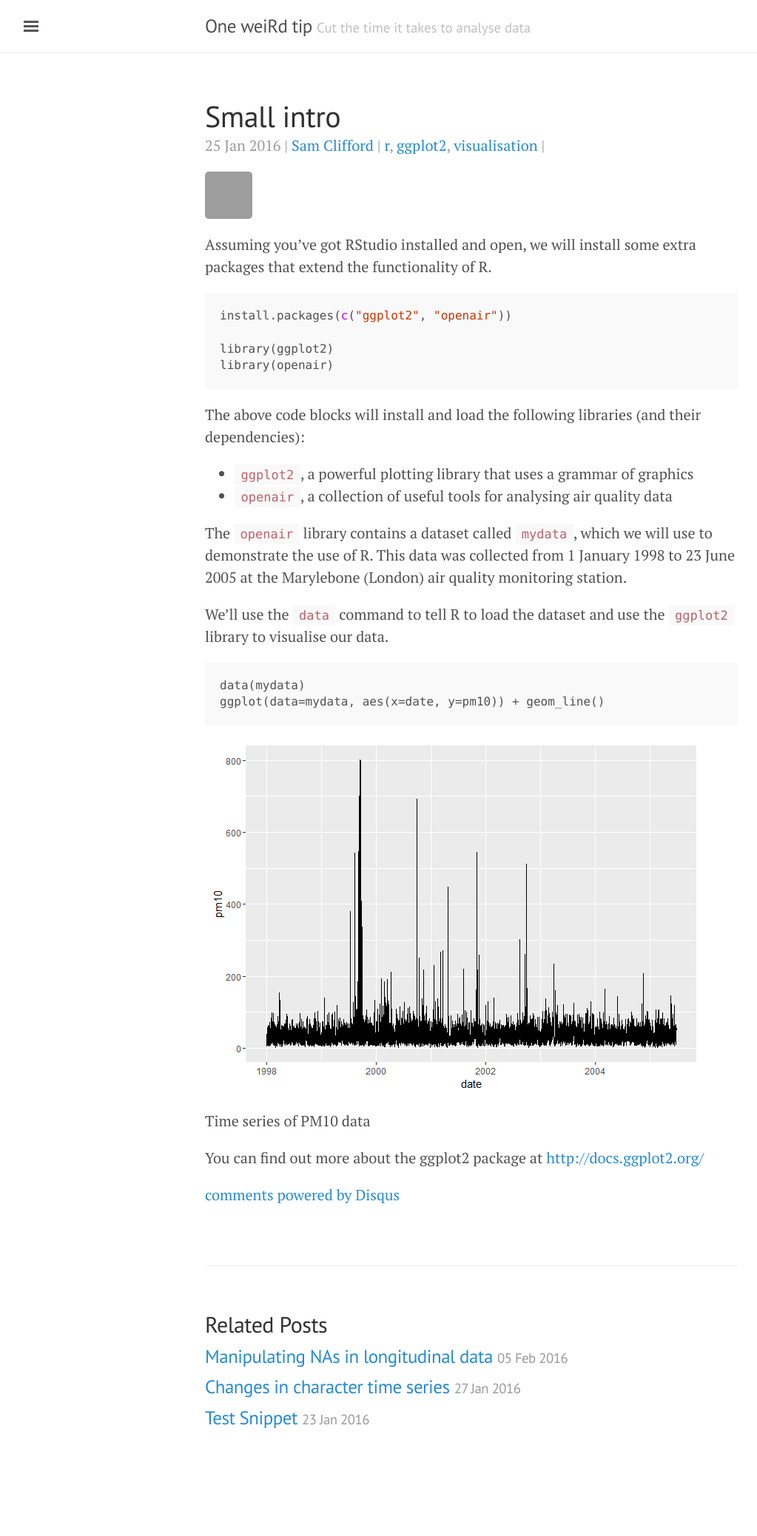
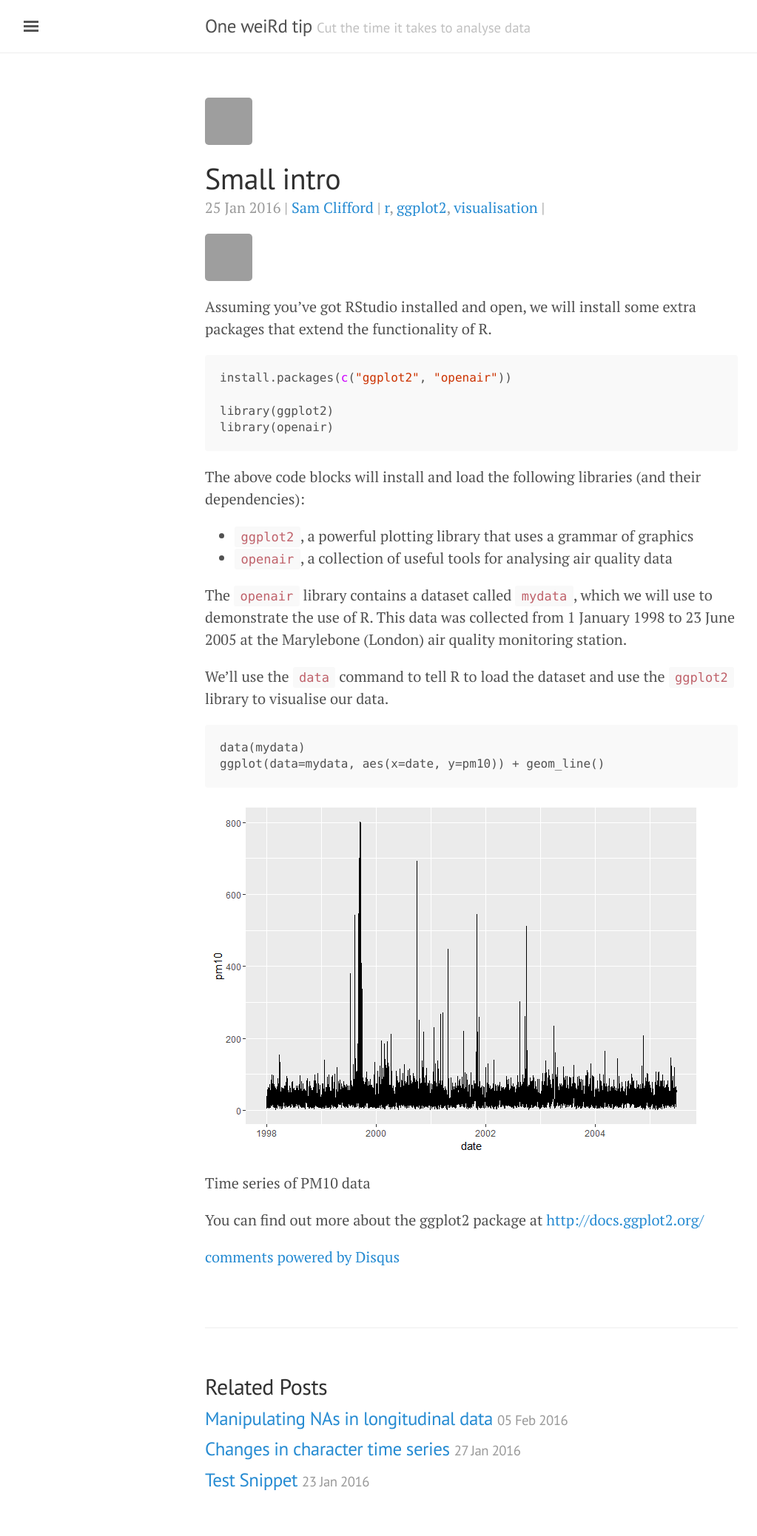
Before and after one commit to bragqut/bragqut.github.io, a Jekyll site: the page built from _posts/2016-01-25-small-intro.md, in a window 1280 px wide. Shown: the whole page at 74% size, without its empty margins (3-1026 px from the left). Built offline with Jekyll 4.4.1, drawn with Linux system fonts in a browser that asks for light colours; comment, search, counter and statistics services are not loaded; before the commit the page ends 1993 px from its top, so only the background shows below that; grey boxes are pictures that could not be loaded.

Commit message:
can we put pictures in titles?

```diff
--- a/_layouts/post.html
+++ b/_layouts/post.html
@@ -7,7 +7,7 @@ layout: default
 {% assign author = site.authors[page.author] %}
 
 <div class="post">
-  <h1 class="post-title">{{ page.title }}</h1>
+  <h1 class="post-title"><a href="https://github.com/{{author.github}}" ><img src="http://www.gravatar.com/avatar/{{ author.gravatar }}?s=64"></a> {{ page.title }}</h1>
 
   {% include commentscount.html %}
 
```
